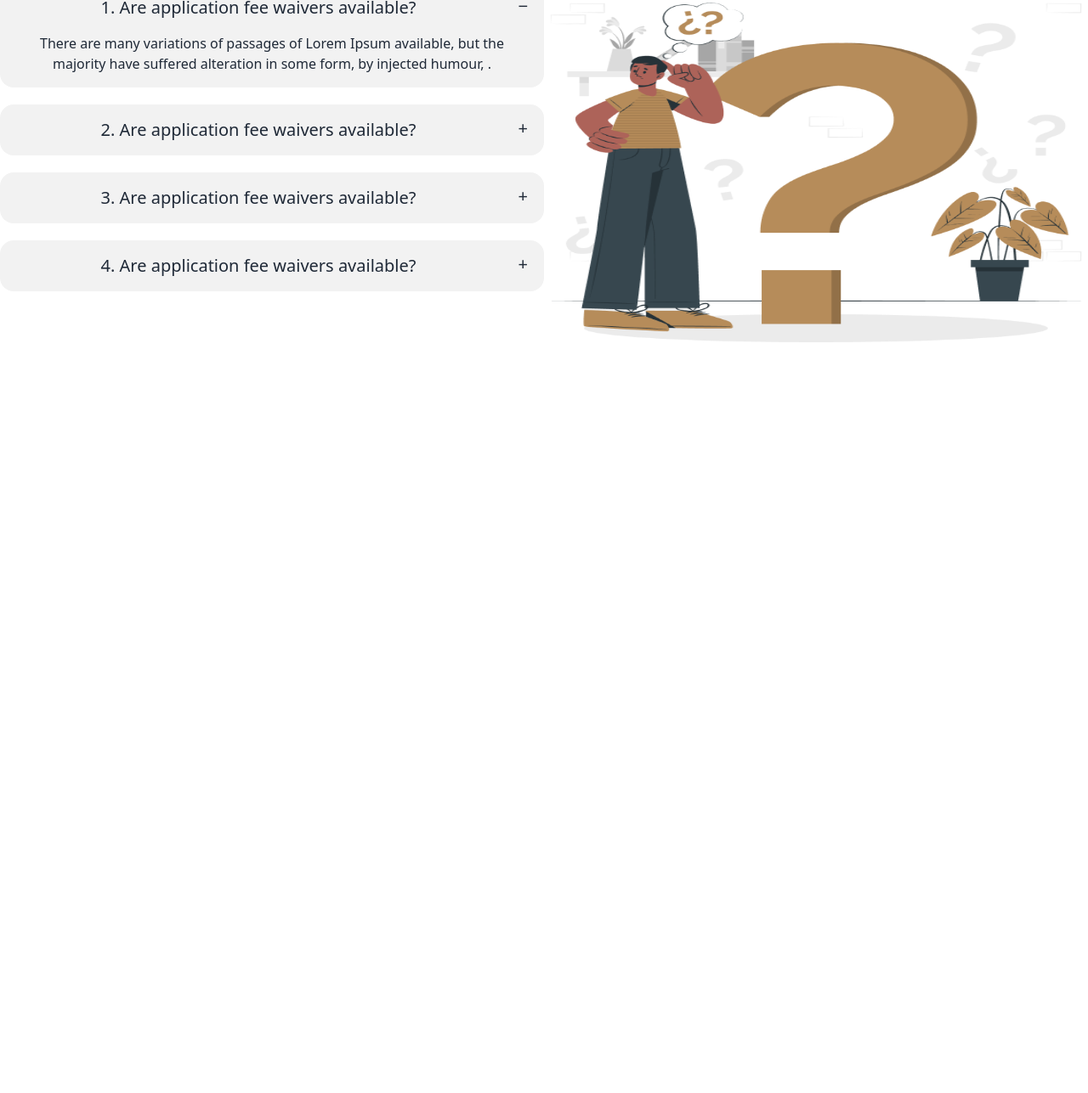
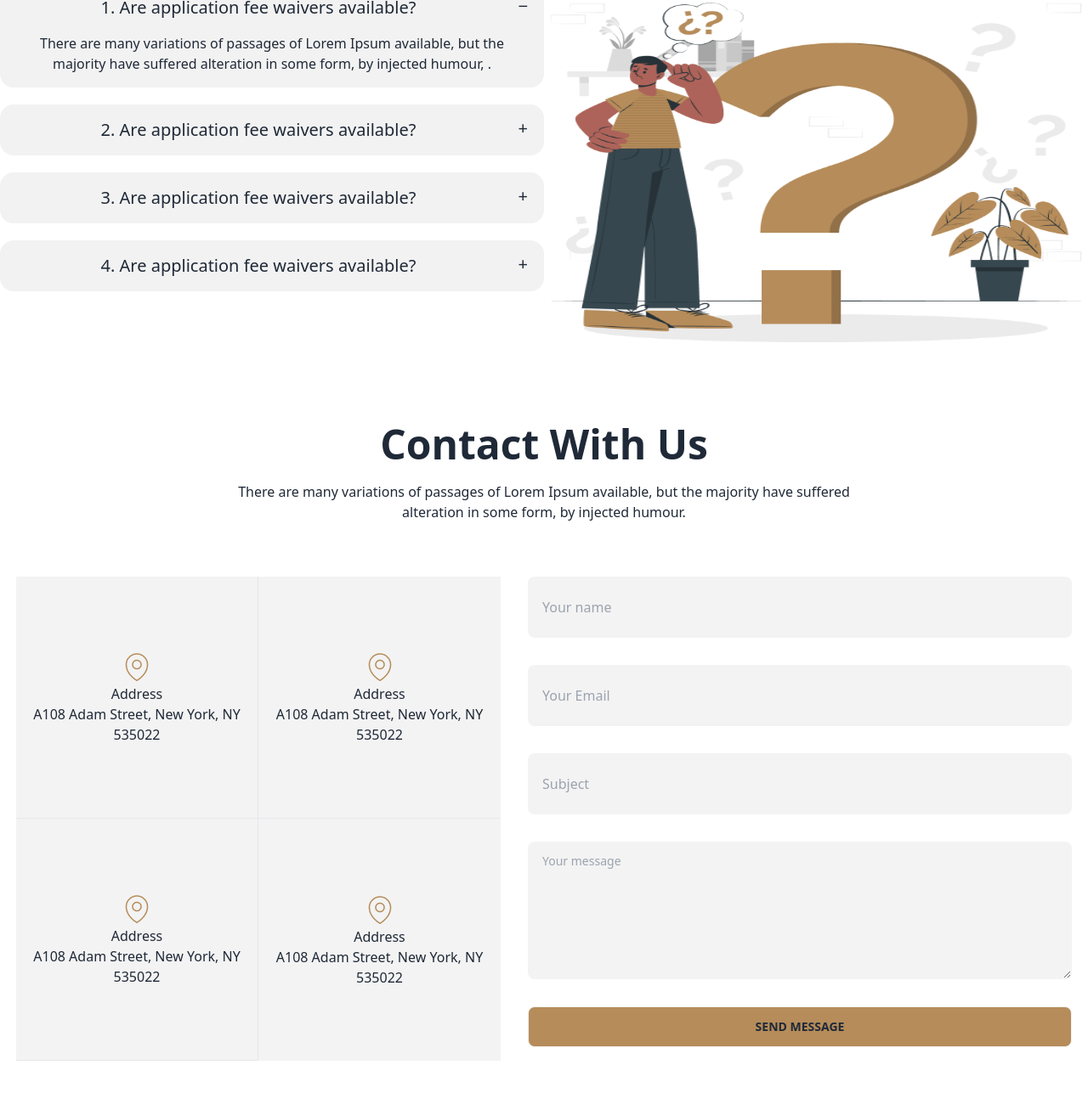
Before and after one commit to rifat3790/legal-solution-resources-with-daisyui, a plain HTML site: page index.html in a window 1280 px wide. Shown: the part 2827-4114 px from the top of the page at 85% size. Before the commit the page ends 3326 px from the top, so only its background shows below. Drawn offline with nearby package versions, Linux system fonts and the light colour scheme.

Commit message:
added contact with us section

```diff
--- a/index.html
+++ b/index.html
@@ -257,7 +257,7 @@
 
      <!-- FAQ section starts -->
      <section class="text-center my-24">
-      <h2 class="text-5xl font-bold mb-5">Frequently Asked Any Questionsy</h2>
+      <h2 class="text-5xl font-bold mb-5">Frequently Asked Any Questions</h2>
       <P class="lg:max-w-3xl mx-auto mb-10">
         There are many variations of passages of Lorem Ipsum available, but the majority have suffered alteration in some form, by injected humour.
       </P>
@@ -311,6 +311,61 @@
 
      </section>
 
+     <!-- Contact with us section starts -->
+     <section class="text-center my-24">
+      <h2 class="text-5xl font-bold mb-5">Contact With Us</h2>
+      <P class="lg:max-w-3xl mx-auto mb-10">
+        There are many variations of passages of Lorem Ipsum available, but the majority have suffered alteration in some form, by injected humour.
+      </P>
+
+      <!-- contact start -->
+      <div class="flex flex-col md:flex-row justify-center mt-16 gap-8">
+        <div class="grid grid-cols-1 md:grid-cols-2">
+          <!-- card 1 -->
+          <div class="flex flex-col justify-center items-center bg-[#F3F3F3] md:w-[285px] h-[285px] border-r border-b ">
+            <img src="images/location.png" alt="">
+            <h3>Address</h3>
+            <p>A108 Adam Street,
+              New York, NY 535022</p>
+          </div>
+          <!-- card 2 -->
+          <div class="flex flex-col justify-center items-center bg-[#F3F3F3] md:w-[285px] h-[285px] border-b">
+            <img src="images/location.png" alt="">
+            <h3>Address</h3>
+            <p>A108 Adam Street,
+              New York, NY 535022</p>
+          </div>
+
+          <!-- card 3 -->
+          <div class="flex flex-col justify-center items-center bg-[#F3F3F3] md:w-[285px] h-[285px] border-b md:border-r">
+            <img src="images/location.png" alt="">
+            <h3>Address</h3>
+            <p>A108 Adam Street,
+              New York, NY 535022</p>
+          </div>
+
+          <!-- card 4 -->
+
+          <div class="flex flex-col justify-center items-center bg-[#F3F3F3] md:w-[285px] h-[285px]">
+            <img src="images/location.png" alt="">
+            <h3>Address</h3>
+            <p>A108 Adam Street,
+              New York, NY 535022</p>
+          </div>
+        </div>
+
+        <div class="flex flex-col w-full lg:w-1/2 space-y-8">
+          <input type="text" placeholder="Your name" class="input h-[72px] w-full rounded-lg bg-[#F3F3F3]">
+          <input type="email" name="" placeholder="Your Email" id="" class="input h-[72px] w-full rounded-lg bg-[#F3F3F3]">
+          <input type="text" name="" placeholder="Subject" id="" class="input h-[72px] w-full rounded-lg bg-[#F3F3F3]">
+
+          <textarea name="" placeholder="Your message" id="" cols="30" rows="10" class="textarea h-[162px] w-full rounded-lg bg-[#F3F3F3]" ></textarea>
+
+          <button class="btn bg-[#B68C5A]">Send Message</button>
+        </div>
+      </div>
+     </section>
+
     </main>
 </body>
 </html>
```
